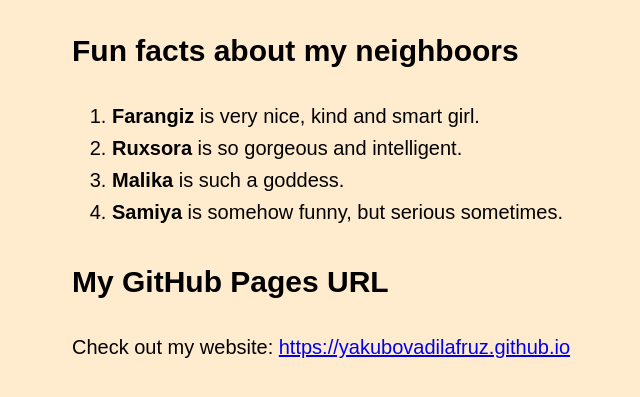
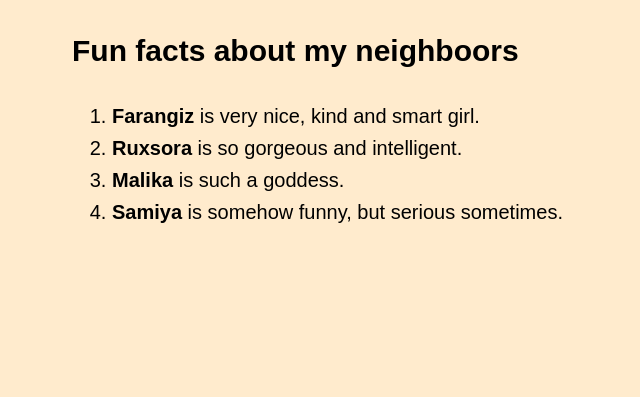
Before and after one commit to yakubovadilafruz/yakubovadilafruz.github.io, a plain HTML site: page index.html in a window 1280 px wide. Shown: the part 1185-1582 px from the top of the page, without its empty margins (118-758 px from the left). After the commit the page ends 1461 px from the top, so only its background shows below. Drawn offline with Linux system fonts and the light colour scheme.

Commit message:
Update index.html

```diff
--- a/index.html
+++ b/index.html
@@ -1,3 +1,5 @@
+<!-- https://yakubovadilafruz.github.io">https://yakubovadilafruz.github.io/ -->
+
 <!DOCTYPE html>
 <html lang="en">
 <head>
@@ -62,9 +64,5 @@
         <b>Samiya</b> is somehow funny, but serious sometimes.
     </li>
 </ol>
-        <h2>My GitHub Pages URL</h2>
-<p>Check out my website:
-    <a href="https://yakubovadilafruz.github.io">https://yakubovadilafruz.github.io</a>
-</p>
 
 </div>
```
